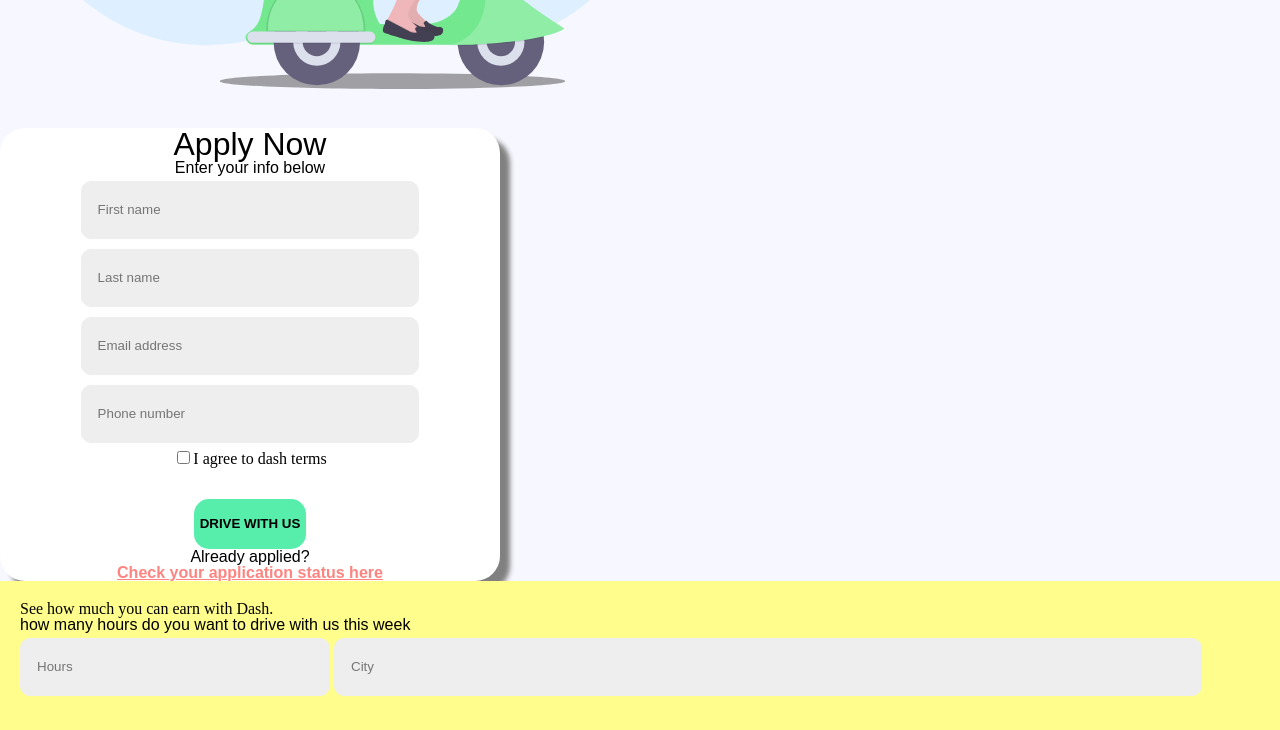
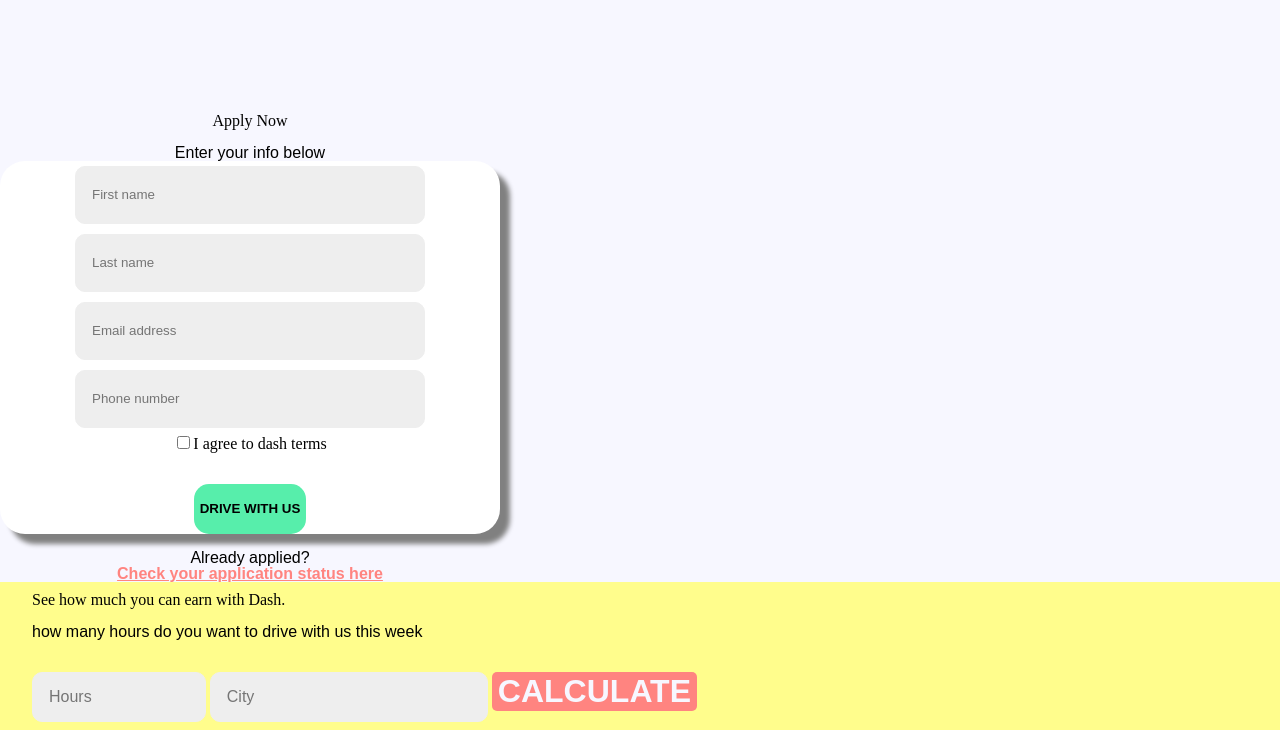
Before and after one commit to zhan0334/zhan0334.github.io, a plain HTML site: page mtm6201-landing-page2/index.html in a window 1280 px wide. Shown: the part 910-1640 px from the top of the page. Drawn offline with Linux system fonts and the light colour scheme; files that its build step writes are made by us from their sources.

Commit message:
Update style.css

```diff
--- a/mtm6201-landing-page2/css/style.css
+++ b/mtm6201-landing-page2/css/style.css
@@ -15,12 +15,21 @@ body {
 }
 
 main{
+    margin: auto auto;
+}
 
+.header {
+    max-width: 100%;
+    margin: 0 auto;
 }
 
 .header-logo {
-    max-width: 30%;
-    margin: 0 auto;
+    max-width: 120px;
+}
+
+section {
+    padding: 10px;
+    display: block;
 }
 
 h2 {
@@ -30,22 +39,14 @@ h2 {
     margin-bottom: 0;
 }
 
-section, footer {
-    padding: 20px;
-}
-
-h1 {
-    font-family: 'montserrat-black', sans-serif;
-    font-size: 2rem;
-}
-
 p  {
     font-family: 'montserrat-light', sans-serif;
     font-size: 1rem;
+    margin-top: 1rem;
 }
 
 .scooter {
-    width: 60%;
+    width: 70%;
     margin-left: auto;
     margin-left: auto;
 }
@@ -54,18 +55,25 @@ p  {
     max-width: 500px;
     height: auto;
     margin-top: 1rem;
-    background-color: white;
-    box-shadow:  10px 10px 5px grey;
-    border-radius: 25px;
     text-align: center;
 }
 
 .form {
     display: flex;
     flex-direction: column;
+    flex-wrap: wrap;
+    box-shadow: 10px 10px 5px grey;
+    border-radius: 25px;
+    background-color: white;
+}
+
+.contact-form {
+    display: flex;
+    flex-direction: column;
     justify-content: stretch;
-    margin-left: 0.5rem;
-    margin-right: 0.5rem;
+    margin: auto auto;
+    margin-left: 2rem;
+    margin-right: 2rem;
 }
 
 input[type=text] {
@@ -80,6 +88,7 @@ input[type=text] {
 }
 
 .checkbox {
+    cursor: pointer;
     width: 3px;
     height: 3px;
     border-radius: 25px;
@@ -106,18 +115,17 @@ input[type=text] {
 }
 
 button {
-    flex-basis: auto;
+    flex-basis: 100%;
     display: inline-block;
     background-color: #ff8480;
-    font-size: 2rem; font-family: 'montserrat-light', sans-serif;
+    font-size: 2rem;
+    font-family: 'montserrat-light', sans-serif;
+    border-radius: 5px;
+    font-weight: bold;
     color:#f7f7ff;
     border: none;
-    border-radius: 5px;
-    font-family: 'montserrat-light', sans-serif;
-    font-weight: bold;
     margin-bottom: 2rem;
     margin-top: 2rem;
-
 }
 
 .container a {
@@ -128,6 +136,7 @@ button {
     border-radius: 10rem;
     font-family: 'montserrat-light', sans-serif;
     font-weight: bold;
+    text-align: center;
 }
 
 .calculator-form {
@@ -147,11 +156,9 @@ button {
     background-color: #fffd8c;
 }
 
+
 /*the tablet view*/
 @media (max-width: 500px) {
-    .scooter {
-        max-width: 40%;
-    }
     .calculator-form {
         display: flex;
         flex-direction: column;
@@ -170,10 +177,50 @@ button {
     }
 }
 
-@media (max-width: 1100px) {
-    .section {
+/*the web view*/
+@media (min-width: 1100px) {
+    .scooter {
+        display: none;
+    }
+
+    body {
+        background-image: url(../images/bg-image/scooter.svg);
+        background-size: 40%;
+        background-repeat: no-repeat;
+        background-position: center 130px;
+    }
+
+    .logo {
+        width: 80px;
+    }
+
+    section {
+        display: grid;
+        grid-template-columns: repeat(2,1fr);
+        grid-gap: 800px;
+    }
+
+    .form {
+        max-width: 100%;
+    }
+
+    #hours, #city{
+        font-size: 1rem;
+        line-height: 1.5rem;
+        max-width: 40%;
+    }
+
+    .footer{
         display: flex;
+        flex-direction: row;
+        flex-wrap: wrap;
+        justify-content: space-between;
+        padding-left: 2rem;
+        padding-left: 2rem;
+    }
 
+    .socialmedia {
+        justify-self: flex-end;
     }
 
 
```
